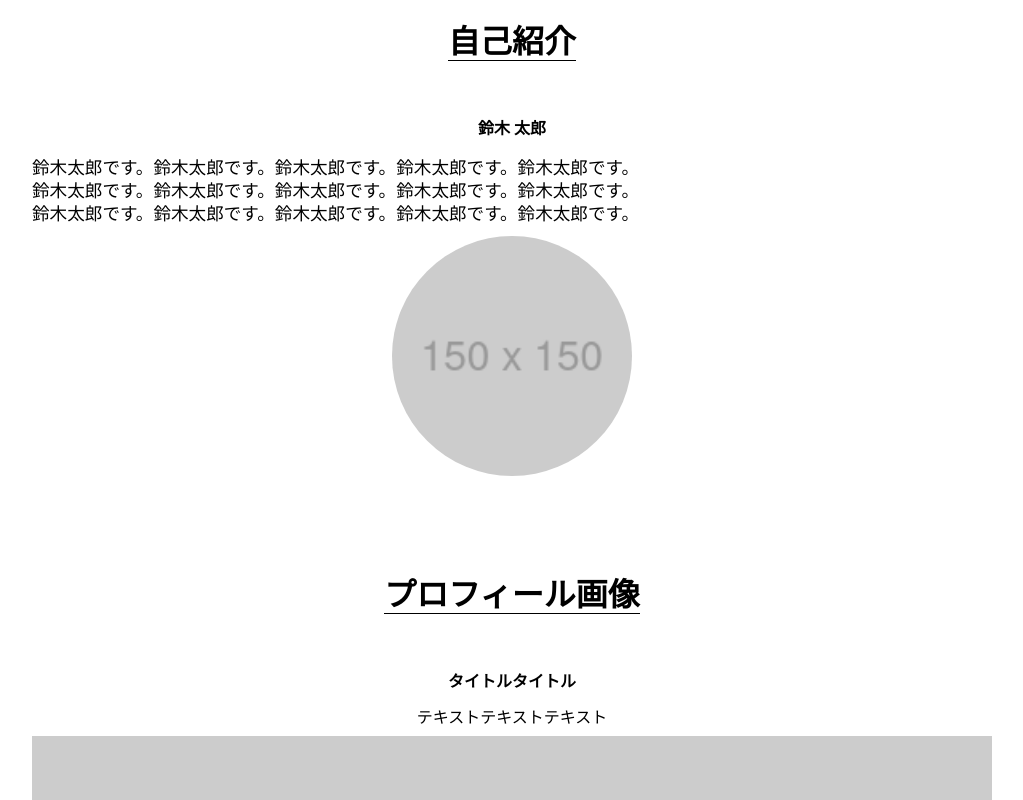
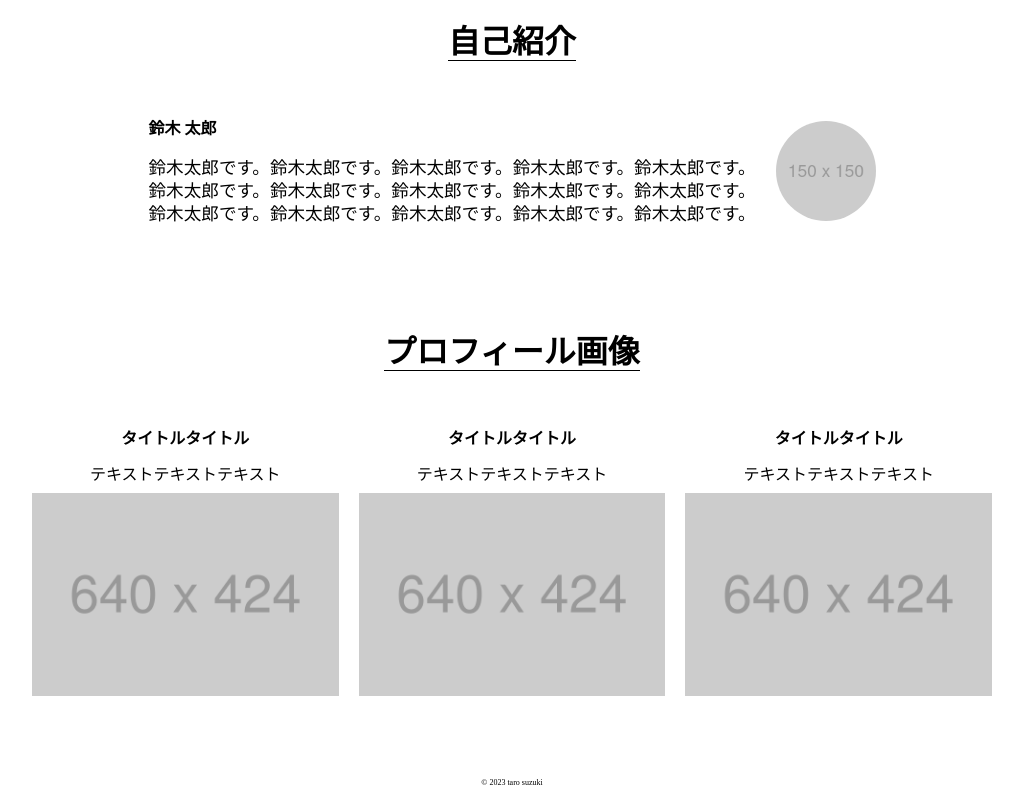
Before and after one commit to takuzo8679/hc_practice, a plain HTML site: page html_css_output_beginner/index.html in a window 1280 px wide. Shown: the part 700-1500 px from the top of the page, without its empty margins (128-1151 px from the left). Drawn offline with Linux system fonts and the light colour scheme.

Commit message:
PCサイズ対応

```diff
--- a/html_css_output_beginner/css/style.css
+++ b/html_css_output_beginner/css/style.css
@@ -51,7 +51,6 @@ header .headers ul li {
 .self-produce {
     margin-bottom: 100px;
 }
-
 section h1 {
     font-size: 2em;
     /* 下線対応 */
@@ -77,16 +76,13 @@ section h1 {
     text-align: left;
     margin-bottom: 10px;
 }
-
 .self-produce-img {
     border-radius: 50%;
     width: 25%;
 }
-
 .profiles {
     margin-bottom: 60px;
 }
-
 .profiles .profile {
     margin-bottom: 20px;
 }
@@ -96,8 +92,32 @@ section h1 {
 .profiles .profile .profile-text {
     margin-bottom: 10px;
 }
-
 footer p {
     font-size: 0.5em;
     margin-bottom: 10px;
 }
+
+/* タブレット・PCサイズ設定 */
+@media screen and (min-width: 600px) {
+    .self-produce-contents {
+        display: flex;
+        justify-content: center;
+    }
+    .self-produce-contents-text .title {
+        text-align: left;
+    }
+    .self-produce-img {
+        width: 100px;
+        height: 100px;
+        margin-left: 20px;
+    }
+
+    .profile-items {
+        display: grid;
+        grid-template-columns: repeat(3, 1fr);
+        gap: 0 20px;
+    }
+    .profile {
+        width: 100%;
+    }
+}
--- a/html_css_output_beginner/index.html
+++ b/html_css_output_beginner/index.html
@@ -23,23 +23,28 @@
             <img class="top-image" src="images/1920x1280.png" alt="top" />
             <section class="self-produce">
                 <h1>自己紹介</h1>
+                <div class="self-produce-contents">
+                    <div class="self-produce-contents-text">
                         <p class="title">鈴木 太郎</p>
                         <p class="produce-text">
                             鈴木太郎です。鈴木太郎です。鈴木太郎です。鈴木太郎です。鈴木太郎です。<br />
                             鈴木太郎です。鈴木太郎です。鈴木太郎です。鈴木太郎です。鈴木太郎です。<br />
                             鈴木太郎です。鈴木太郎です。鈴木太郎です。鈴木太郎です。鈴木太郎です。<br />
                         </p>
+                    </div>
                     <img
                         class="self-produce-img"
                         src="images/150x150.png"
                         alt="self-produce"
                     />
+                </div>
             </section>
             <section class="profiles">
                 <h1>プロフィール画像</h1>
+                <div class="profile-items">
                     <div class="profile">
                         <p class="title">タイトルタイトル</p>
-                    <p class="profile-text"> テキストテキストテキスト </p>
+                        <p class="profile-text">テキストテキストテキスト</p>
                         <img
                             class="profile-img"
                             src="images/640x424.png"
@@ -48,7 +53,7 @@
                     </div>
                     <div class="profile">
                         <p class="title">タイトルタイトル</p>
-                    <p class="profile-text"> テキストテキストテキスト </p>
+                        <p class="profile-text">テキストテキストテキスト</p>
                         <img
                             class="profile-img"
                             src="images/640x424.png"
@@ -57,12 +62,13 @@
                     </div>
                     <div class="profile">
                         <p class="title">タイトルタイトル</p>
-                    <p class="profile-text"> テキストテキストテキスト </p>
+                        <p class="profile-text">テキストテキストテキスト</p>
                         <img
                             class="profile-img"
                             src="images/640x424.png"
                             alt="profile"
                         />
+                    </div>
                 </div>
             </section>
             <footer>
```
Lines whose indentation alone changed are shown as unchanged.
